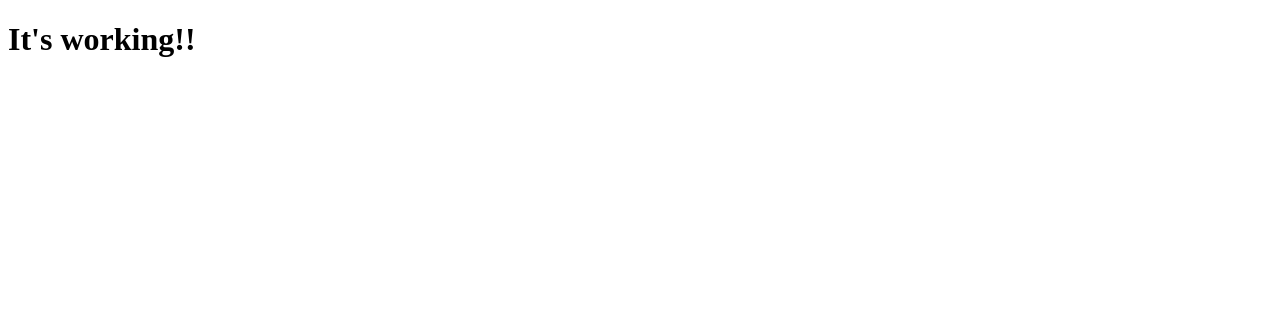
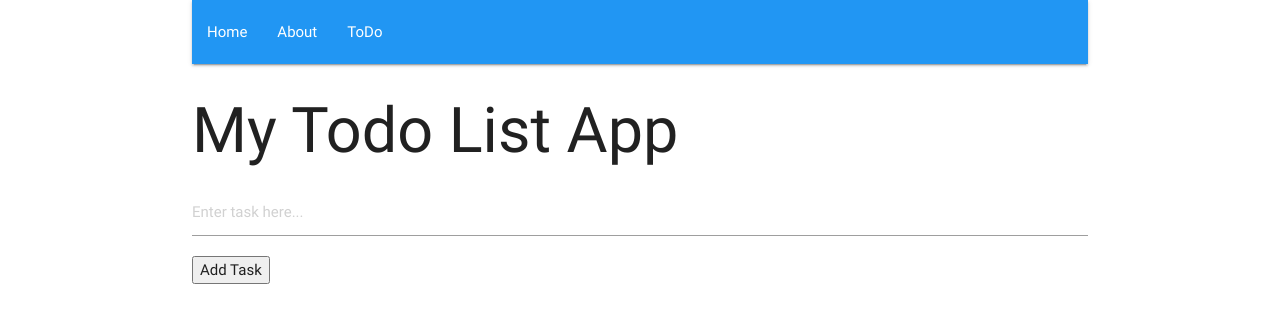
Before and after one commit to fadyboy/meetup_react_proj, a React app: page /todo in a window 1280 px wide. Built offline with nearby package versions, Linux system fonts and the light colour scheme.

Commit message:
Nov 7th changes

```diff
--- a/index.html
+++ b/index.html
@@ -2,6 +2,8 @@
 <html>
     <head>
        <title>React app with Webpack</title>
+        <link rel="stylesheet" href="https://cdnjs.cloudflare.com/ajax/libs/materialize/0.100.2/css/materialize.min.css">
+
     </head>
     <body>
         <div id="app"></div>
--- a/package.json
+++ b/package.json
@@ -18,7 +18,8 @@
   "license": "ISC",
   "dependencies": {
     "react": "^15.6.1",
-    "react-dom": "^15.6.1"
+    "react-dom": "^15.6.1",
+    "react-router-dom": "^4.2.2"
   },
   "devDependencies": {
     "babel-core": "^6.26.0",
--- /dev/null
+++ b/src/components/About.js
@@ -0,0 +1,12 @@
+import React from 'react';
+
+class About extends React.Component {
+
+    render() {
+        return(
+            <h1>About Page</h1>
+        );
+    }
+}
+
+export default About;
--- /dev/null
+++ b/src/components/App.js
@@ -0,0 +1,24 @@
+import React from 'react';
+import { Switch, Route} from 'react-router-dom';
+
+import Home from './Home';
+import About from './About';
+import ToDo from './ToDo';
+import Menu from './Menu';
+
+
+export default class App extends React.Component {
+
+    render() {
+        return (
+            <div className="container">
+            <Menu />
+                <Switch>
+                    <Route exact path="/" component={Home} />
+                    <Route path="/about" component={About} />
+                    <Route path="/todo" component={ToDo} />
+                </Switch>
+            </div>
+        )
+    }
+}
--- /dev/null
+++ b/src/components/CreateItem.js
@@ -0,0 +1,28 @@
+import React from 'react';
+
+export default class CreateItem extends React.Component {
+
+    addItem(event){
+        event.preventDefault();
+        let item = {
+            text: this.refs.inputItem.value,
+            key: Date.now()
+        }
+
+        this.props.createTask(item);
+        this.refs.inputItem.value = "";
+    }
+
+    render(){
+        return (
+            <form onSubmit={this.addItem.bind(this)}>
+                <input
+                 type="text"
+                 placeholder="Enter task here..."
+                 ref="inputItem"
+                 />
+                 <button type="submit">Add Task</button>
+            </form>
+        )
+    }
+}
--- /dev/null
+++ b/src/components/Home.js
@@ -0,0 +1,12 @@
+import React from 'react';
+
+class Home extends React.Component {
+
+    render() {
+        return(
+            <h1>Home Page</h1>
+        );
+    }
+}
+
+export default Home;
--- /dev/null
+++ b/src/components/ListItems.js
@@ -0,0 +1,20 @@
+import React from 'react';
+
+ export default class ListItems extends React.Component {
+    render(){
+
+        var todoList = this.props.items;
+        function listItems(item){
+            return (
+                <li key={item.key}>{item.text}</li>
+            )
+        }
+        var displayItems = todoList.map(listItems);
+
+        return (
+            <ul>
+                {displayItems}
+            </ul>
+        )
+    }
+}
--- /dev/null
+++ b/src/components/Menu.js
@@ -0,0 +1,15 @@
+import React from 'react';
+
+import  { Link } from 'react-router-dom';
+
+const Menu = () => (
+    <nav className="blue">
+        <ul>
+            <li><Link to="/">Home</Link></li>
+            <li><Link to="/about">About</Link></li>
+            <li><Link to="/todo">ToDo</Link></li>
+        </ul>
+    </nav>
+);
+
+export default Menu;
--- /dev/null
+++ b/src/components/ToDo.js
@@ -0,0 +1,32 @@
+import React from 'react';
+import CreateItem from './CreateItem';
+import ListItems from './ListItems';
+
+export default class ToDo extends React.Component {
+
+    constructor(props){
+        super(props);
+
+        this.state = {
+            items: []
+        }
+    }
+
+    createTask(item){
+        this.state.items.push(item);
+        this.setState({
+            items: this.state.items
+        });
+    }
+
+    render() {
+        return (
+            <div>
+                <h1>My Todo List App</h1>
+                <CreateItem items={this.state.items}
+                createTask={this.createTask.bind(this)}/>
+                <ListItems items={this.state.items}/>
+            </div>
+        )
+    }
+}
--- a/src/index.js
+++ b/src/index.js
@@ -1,7 +1,12 @@
 import React from 'react';
 import { render } from 'react-dom';
+import App from './components/App';
+
+import { BrowserRouter as Router } from 'react-router-dom';
 
 render(
-    <h1>It's working!!</h1>,
+    <Router>
+        <App />
+    </Router>,
     document.getElementById("app")
 );
--- a/webpack.config.js
+++ b/webpack.config.js
@@ -14,6 +14,9 @@ module.exports = {
             use: "babel-loader"
         }]
     },
+    devServer: {
+        historyApiFallback:true
+    },
     plugins: [
     new HtmlWebpackPlugin({
         template: "./index.html"
```
